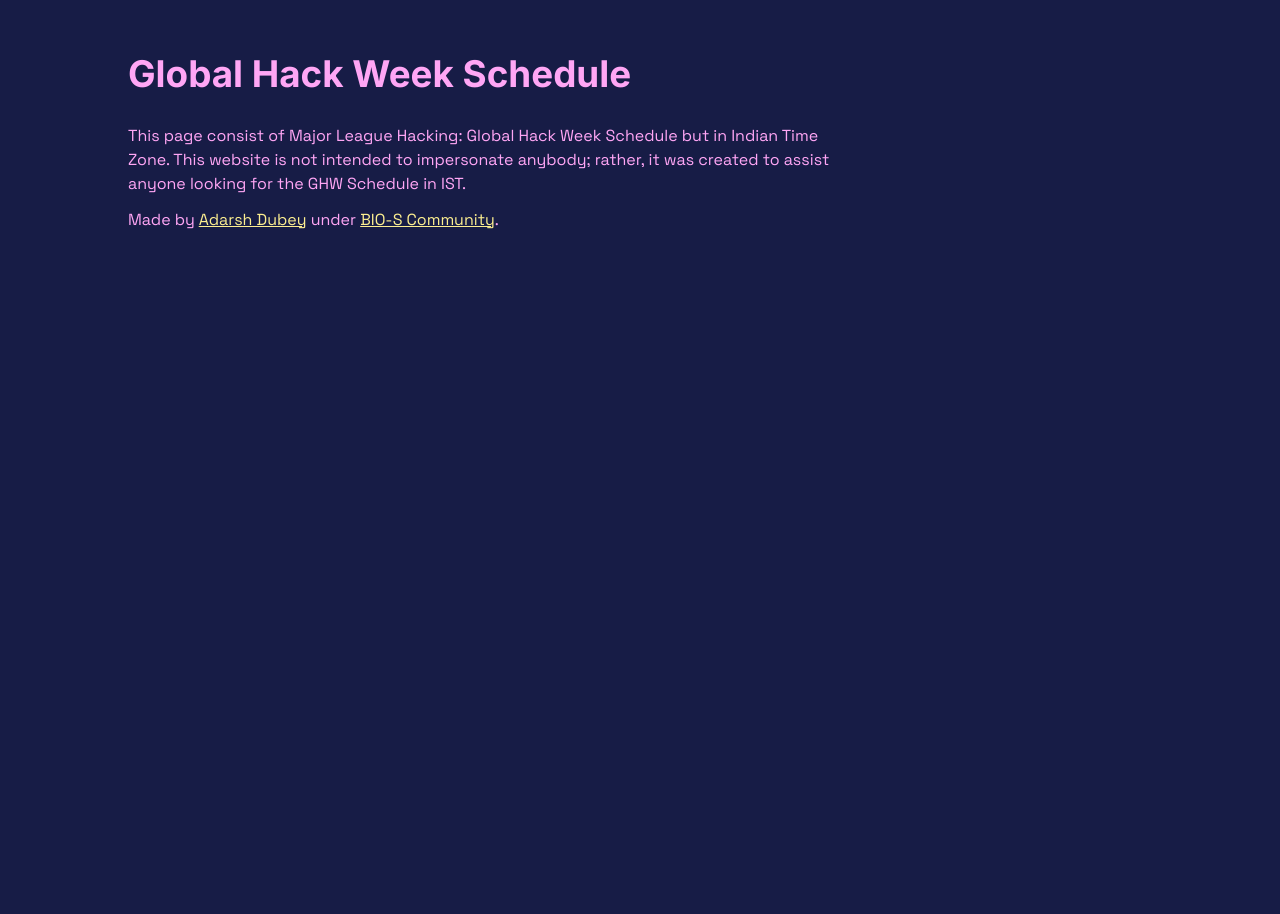
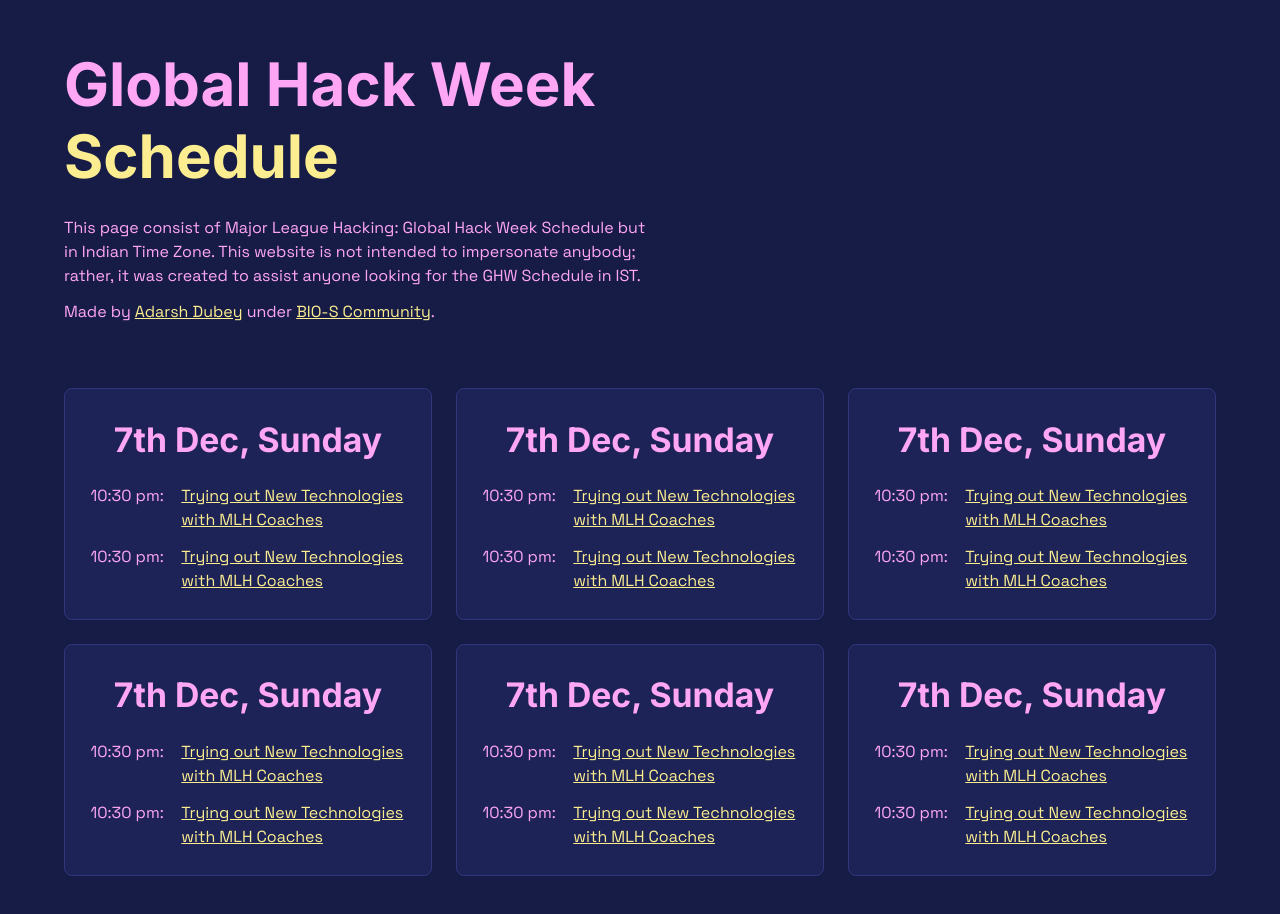
Before and after one commit to bios-community/ghw-schedule, a React (Create React App) app: page / in a window 1280 px wide. Shown: the top 914 px of the page. Before the commit the page ends 800 px from the top, so only its background shows below. Built offline with nearby package versions, Linux system fonts and the light colour scheme.

Commit message:
added card and scss for them

```diff
--- a/src/App.js
+++ b/src/App.js
@@ -1,10 +1,12 @@
 import './styles/app.scss'
 import Header from './components/Header'
+import Main from './components/Main';
 
 function App() {
   return (
     <div className="container">
       <Header />
+      <Main />
     </div>
   );
 }
--- /dev/null
+++ b/src/components/Card.js
@@ -0,0 +1,18 @@
+import CardLink from "./CardLink"
+import ScheduleData from "../data/ScheduleData"
+import '../styles/card.scss'
+
+function Card() {
+    console.log(ScheduleData);
+    return (
+        <div className="card">
+            <h2 className="card__title">7th Dec, Sunday</h2>
+            <div className="card__link-list">
+                <CardLink />
+                <CardLink />
+            </div>
+        </div>
+    )
+}
+
+export default Card
--- /dev/null
+++ b/src/components/CardLink.js
@@ -0,0 +1,12 @@
+import '../styles/cardLink.scss'
+
+function CardLink() {
+    return (
+        <div className="card-link">
+            <div className="card-link__time">10:30 pm:</div>
+            <a href="#" className="card-link__link link">Trying out New Technologies with MLH Coaches</a>
+        </div>
+    )
+}
+
+export default CardLink
--- a/src/components/Header.js
+++ b/src/components/Header.js
@@ -3,7 +3,7 @@
 function Header() {
   return (
     <header className="header">
-      <h1 className="header__title">Global Hack Week Schedule</h1>
+      <h1 className="header__title">Global Hack Week <span className="header__title__diff">Schedule</span></h1>
       <p className="header__description">
         This page consist of Major League Hacking: Global Hack Week Schedule but
         in Indian Time Zone. This website is not intended to impersonate
--- /dev/null
+++ b/src/components/Main.js
@@ -0,0 +1,17 @@
+import Card from "./Card"
+import '../styles/main.scss'
+
+function Main() {
+    return (
+        <main className="main">
+            <Card />
+            <Card />
+            <Card />
+            <Card />
+            <Card />
+            <Card />
+        </main>
+    )
+}
+
+export default Main
--- a/src/index.scss
+++ b/src/index.scss
@@ -1,5 +1,5 @@
 @use "./styles/components/variables" as *;
-@use "./styles/components//reset" as *;
+@use "./styles/components/reset" as *;
 
 * {
   margin: 0;
@@ -9,10 +9,16 @@
 
 body {
   font-family: $font-family-mono;
-  background-color: $dark-pruple;
-  color: $light-pink;
+  background-color: $purple-dark;
+  color: $pink-light;
+  font-size: $font-size-body;
+  line-height: 1.5;
 }
 
 .link {
-  color: $link-yellow;
+  color: $yellow-link;
+
+  &:hover {
+    text-shadow: 0 0 13px $yellow-link;
+  }
 }
--- a/src/styles/app.scss
+++ b/src/styles/app.scss
@@ -1,5 +1,5 @@
 .container {
-    width: 80%;
-    max-width: 1200px;
+    width: 90%;
+    max-width: 1240px;
     margin: 0 auto;
 }
--- /dev/null
+++ b/src/styles/card.scss
@@ -0,0 +1,29 @@
+@use "./components/variables" as *;
+
+.card {
+  display: flex;
+  flex-direction: column;
+  gap: 1.2rem;
+  padding: 1.6rem;
+  background-color: $purple-medium;
+  border-radius: 0.5rem;
+  border: 1px solid $purple-light;
+  transition: border 0.3s ease-in-out;
+
+  &:hover {
+    border-color: $pink-light;
+  }
+
+  &__title {
+    font-size: $font-size-lg;
+    font-weight: 600;
+    text-align: center;
+    font-family: $font-family-sans;
+  }
+
+  &__link-list {
+    display: flex;
+    flex-direction: column;
+    gap: 0.8rem;
+  }
+}
--- /dev/null
+++ b/src/styles/cardLink.scss
@@ -0,0 +1,5 @@
+.card-link {
+    display: grid;
+    grid-template-columns: 1fr 3fr;
+    gap: 1rem;
+}
--- a/src/styles/components/_variables.scss
+++ b/src/styles/components/_variables.scss
@@ -1,6 +1,13 @@
 $font-family-sans: "Inter", sans-serif;
 $font-family-mono: "Space Grotesk";
 
-$dark-pruple: #171C46;
-$light-pink: #FFA6F5;
-$link-yellow: #FCEE90;
+
+$font-size-xl: clamp(2.44rem, 2.38vw + 1.85rem, 3.75rem);
+$font-size-lg: clamp(1.56rem, 1vw + 1.31rem, 2.11rem);
+$font-size-body: 1rem;
+
+$purple-dark: #171C46;
+$purple-medium: #1D2356;
+$purple-light: #30387C;
+$pink-light: #FFA6F5;
+$yellow-link: #FCEE90;
--- a/src/styles/header.scss
+++ b/src/styles/header.scss
@@ -1,15 +1,19 @@
 @use "./components/variables" as *;
 
 .header {
-  width: 70%;
+  width: calc(30vw + 200px);
   min-width: 300px;
 
   &__title {
-    font-size: calc(1vw + 24px);
+    font-size: $font-size-xl;
     font-weight: 700;
-    line-height: 1.4;
+    line-height: 1.2;
     font-family: $font-family-sans;
     margin: 48px 0 24px 0;
+
+    &__diff {
+      color: $yellow-link;
+    }
   }
 
   &__description {
--- /dev/null
+++ b/src/styles/main.scss
@@ -0,0 +1,6 @@
+.main {
+    display: grid;
+    grid-template-columns: repeat(auto-fit, minmax(340px, 1fr));
+    gap: 1.5rem;
+    margin: 4rem 0;
+}
```
